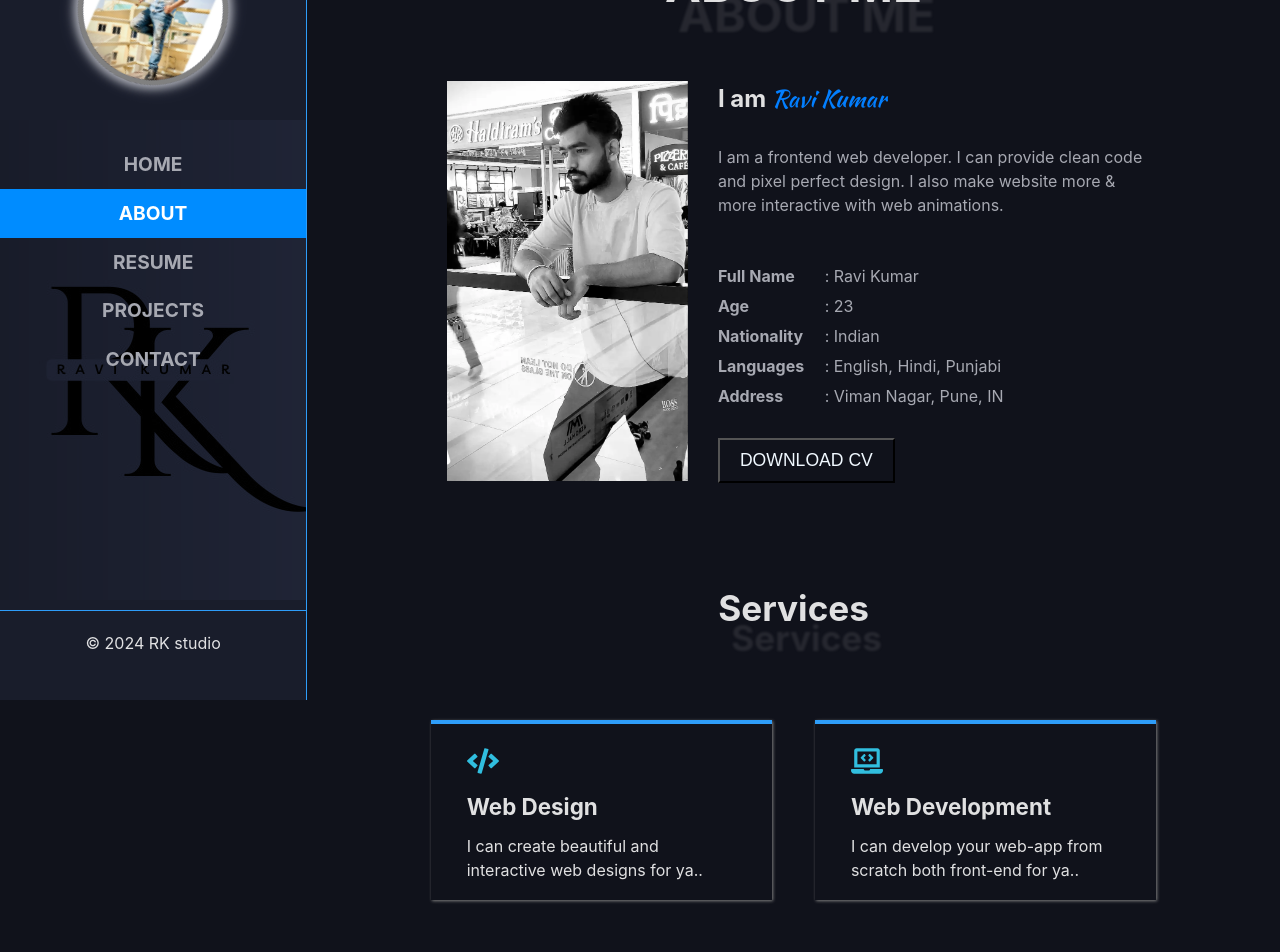
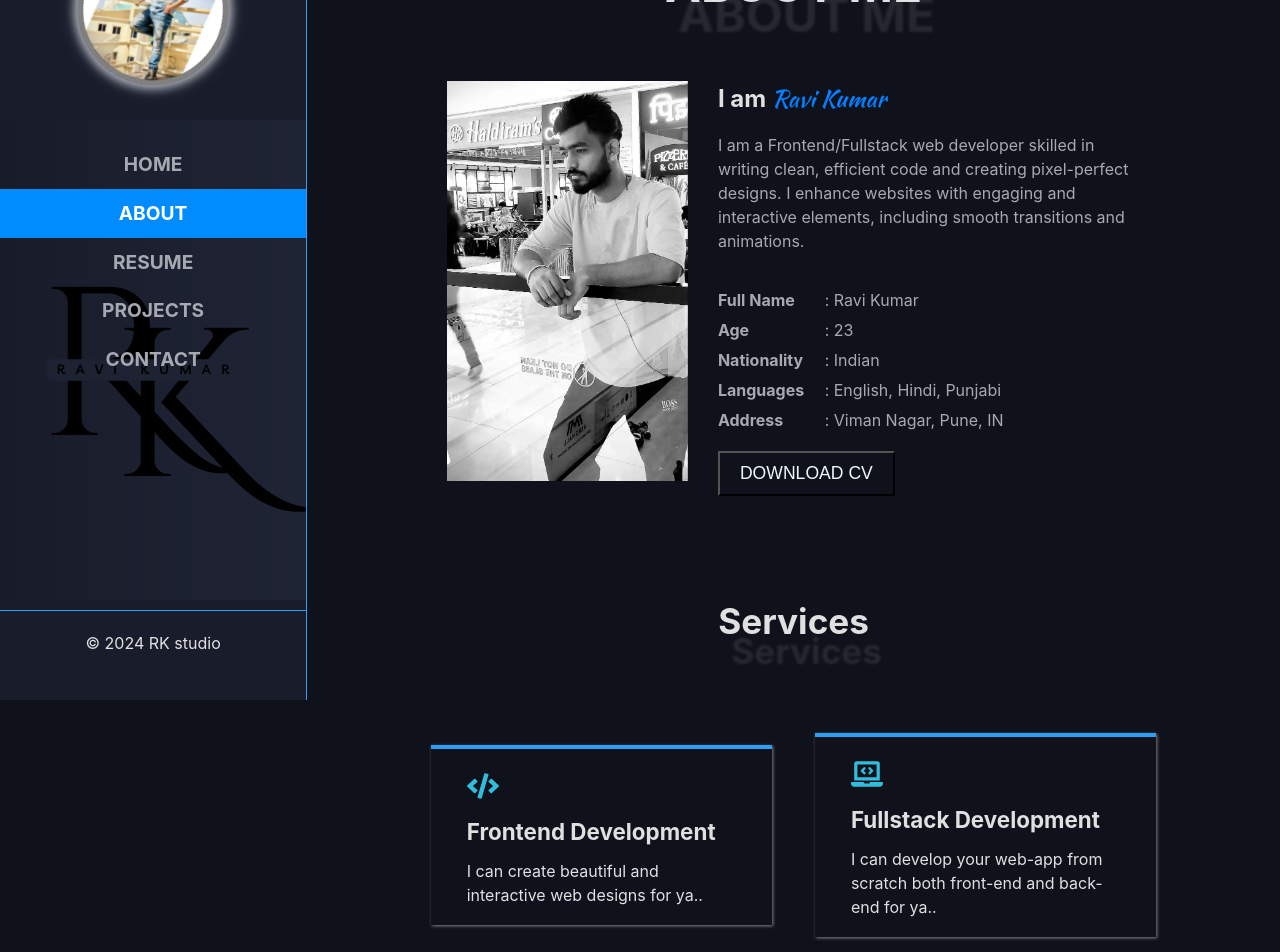
Before and after one commit to nerdyRK/React_portfolio, a React (Vite) app: page /about in a window 1280 px wide. Shown: the part 100-1052 px from the top of the page. Built offline with nearby package versions, Linux system fonts and the light colour scheme.

Commit message:
added new cv, modified not found,changed some text content

```diff
--- a/src/App.css
+++ b/src/App.css
@@ -287,14 +287,29 @@ nav li a:hover {
   min-width: 250px;
   margin-bottom: 5%;
   width: 40%;
+  position: relative;
   /* max-width: 461px; */
   cursor: pointer;
   /* position: relative; */
   transition: all 0.3s ease-in;
 }
 
-.service-card:hover {
-  border-top: 4px solid #33cbedee;
+.service-card::after {
+  content: "";
+  position: absolute;
+  top: -5px;
+  left: 0;
+  width: 100%;
+  height: 5px;
+  z-index: 78787;
+  background-color: rgb(37, 3, 231);
+  scale: 0;
+  transform-origin: left;
+  transition: scale 0.6s ease;
+}
+
+.service-card:hover::after {
+  scale: 1;
   /* background-color: #fff; */
 }
 
@@ -454,6 +469,7 @@ nav li a:hover {
 .contact {
   background-color: #10121b;
   min-height: 100dvh;
+  padding-bottom: 5vh;
 }
 
 .contact .heading {
@@ -504,7 +520,7 @@ textarea {
 .contact-right {
   display: flex;
   width: 100%;
-  justify-content: center;
+  /* justify-content: center; */
   align-items: start;
   margin: 0 auto;
   margin-left: 2.2rem;
@@ -512,9 +528,7 @@ textarea {
   flex-direction: column;
   position: relative;
 }
-.contact-left-parent {
-  width: 100%;
-}
+
 .contact-left {
   gap: 1rem;
   /* pointer-events: none; */
@@ -678,14 +692,29 @@ textarea {
 
 .not-found {
   position: absolute;
-  top: 50vh;
+  top: 40vh;
   left: 50vw;
+  text-align: center;
+  line-height: 40px;
+}
+
+.homebtn {
+  padding: 8px;
+  border-radius: 4px;
+  background-color: #004d9ac7;
+  text-decoration: none;
+  color: aliceblue;
+  display: block;
+  margin-top: 10px;
+}
+.homebtn:hover {
+  background-color: #008cff;
 }
 
 @media (max-width: 820px) {
   .not-found {
     position: absolute;
     top: 50vh;
-    left: 20vw;
+    left: 8vw;
   }
 }
--- a/src/App.jsx
+++ b/src/App.jsx
@@ -1,6 +1,6 @@
 import { gsap } from "gsap";
 import { useEffect } from "react";
-import { BrowserRouter as Router, Routes, Route } from "react-router-dom";
+import { BrowserRouter as Router, Routes, Route, Link } from "react-router-dom";
 import Sidebar from "./components/Sidebar";
 import Home from "./components/Home";
 import About from "./components/About";
@@ -54,7 +54,19 @@ function App() {
           <Route path="/contact" element={<Contact />} />
           <Route
             path="*"
-            element={<h1 className="not-found">404 Page Not Found</h1>}
+            element={
+              <div className="not-found">
+                <h1>404 Page Not Found</h1>
+                <p>
+                  Where are you wandering? Go back to Home mate{" "}
+                  <span style={{ color: "red" }}>!!</span>
+                  <br /> 👇
+                </p>
+                <Link to="/" className="homebtn">
+                  Go Home
+                </Link>
+              </div>
+            }
           />
         </Routes>
       </div>
--- a/src/components/About.jsx
+++ b/src/components/About.jsx
@@ -2,19 +2,20 @@ import profile from "../assets/profile.webp";
 import profile1 from "../assets/profile.jpg";
 import { FaCode } from "react-icons/fa";
 import { FaLaptopCode } from "react-icons/fa";
-import pdf from "../assets/CV.pdf";
+import pdf from "../assets/cv.pdf";
 
 function About() {
   let serviceObj = [
     {
       icon: <FaCode />,
-      service: "Web Design",
+      service: "Frontend Development",
       sDesc: "I can create beautiful and interactive web designs for ya..",
     },
     {
       icon: <FaLaptopCode />,
-      service: "Web Development",
-      sDesc: "I can develop your web-app from scratch both front-end for ya..",
+      service: "Fullstack Development",
+      sDesc:
+        "I can develop your web-app from scratch both front-end and back-end for ya..",
     },
   ];
 
@@ -36,9 +37,10 @@ function About() {
               </span>
             </h2>
             <p className="para">
-              I am a frontend web developer. I can provide clean code and pixel
-              perfect design. I also make website more & more interactive with
-              web animations.
+              I am a Frontend/Fullstack web developer skilled in writing clean,
+              efficient code and creating pixel-perfect designs. I enhance
+              websites with engaging and interactive elements, including smooth
+              transitions and animations.
             </p>
             <ul className="para">
               <li>
--- a/src/components/Contact.jsx
+++ b/src/components/Contact.jsx
@@ -76,7 +76,6 @@ function Contact() {
         Get in Touch
       </div>
       <div className="wrapper">
-        <div className="contact-left-parent">
         <form onSubmit={handleSubmit} className="contact-left">
           <InputField
             name="name"
@@ -111,9 +110,7 @@ function Contact() {
           <div className="contact-input-div">
             <label className="contact-label">
               Enter the number{" "}
-                <span
-                  style={{ color: "#ff0000", fontFamily: "Kaushan script" }}
-                >
+              <span style={{ color: "#ff0000", fontFamily: "Kaushan script" }}>
                 {randomNumber}*
               </span>
             </label>
@@ -131,7 +128,7 @@ function Contact() {
             Send Mail
           </button>
         </form>
-        </div>
+
         <div className="contact-right">
           <ContactCard
             icon={<IoCallOutline />}
--- a/src/components/Home.jsx
+++ b/src/components/Home.jsx
@@ -25,17 +25,22 @@ function Home() {
         />
       </div>
       <p className="para">
-        I can provide clean code and pixel perfect design. I also make website
-        more & more interactive with web animations.
+        Skilled in writing clean, efficient code and creating pixel-perfect
+        designs. I enhance websites with engaging and interactive elements,
+        including smooth transitions and animations.
       </p>
       <div className="social-icons">
-        <a href="https://github.com/nerdyRK" target="_blank">
+        <a href="https://github.com/nerdyRK" title="Github" target="_blank">
           <TiSocialGithubCircular />
         </a>
-        <a href="https://www.linkedin.com/in/ravk/" target="_blank">
+        <a
+          href="https://www.linkedin.com/in/ravk/"
+          title="Linkedin"
+          target="_blank"
+        >
           <CiLinkedin />
         </a>
-        <a href="" target="_blank">
+        <a href="" title="Nothing">
           <CiFacebook />
         </a>
       </div>
--- a/src/components/Resume.jsx
+++ b/src/components/Resume.jsx
@@ -49,7 +49,7 @@ function Resume() {
                   fontWeight: "bold",
                 }}
               >
-                Software Developer, Intern
+                Software Developer Engineer
               </div>
               <p className="comp">ApixLabs, Pune</p>
               <p
```
Also changed, not shown: 1 other file (tests, documents, lock files or other folders). Lines whose indentation alone changed are shown as unchanged.
